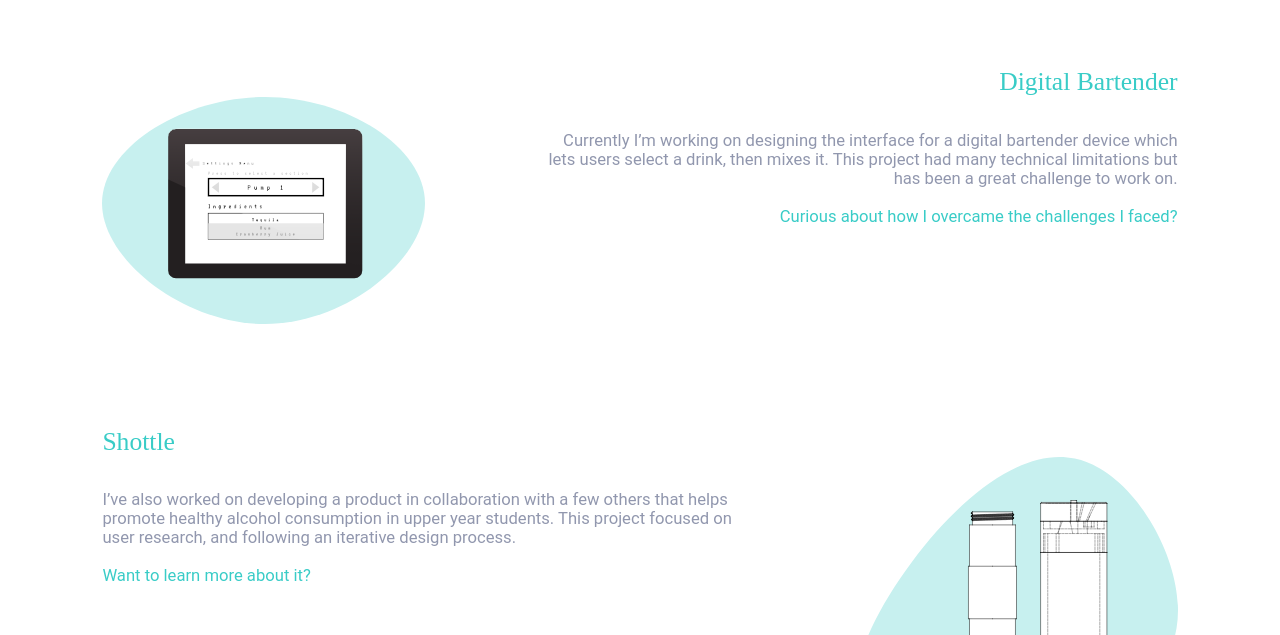
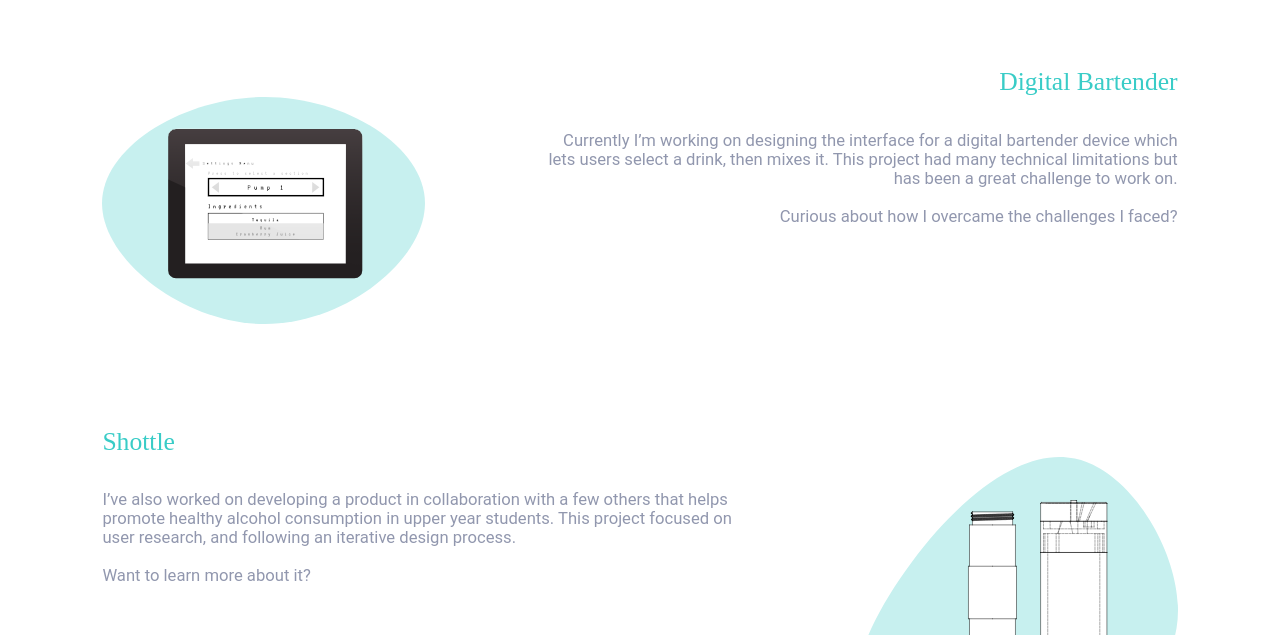
Before and after one commit to maheenadhami/maheenadhami.github.io, a plain HTML site: page index.html in a window 1280 px wide. Shown: the part 1820-2455 px from the top of the page. Drawn offline with Linux system fonts and the light colour scheme.

Commit message:
updating Projects

```diff
--- a/index.html
+++ b/index.html
@@ -84,22 +84,28 @@
 
     <div id="d1">
         <h3 class="right">Digital Bartender</h3>
-        <a href="https://www.soulfx.com/case-studies/"><img id="link-img" class="right-b" src="img/Bartender.svg"> </a>
+        <!-- <a href="https://www.soulfx.com/case-studies/"> -->
+            <img id="link-img" class="right-b" src="img/Bartender.svg">
+         <!-- </a> -->
         <p class="right">Currently I’m working on designing the interface for a digital bartender
                 device which lets users select a drink, then mixes it. This project had many technical
                 limitations but has been a great challenge to work on. <br/> <br/>
-                <a href="https://www.soulfx.com/case-studies/" id = "link">Curious about how I overcame the challenges I faced?
-                </a>
+                <!-- <a href="https://www.soulfx.com/case-studies/" id = "link"> -->
+                    Curious about how I overcame the challenges I faced?
+                <!-- </a> -->
         </p>
     </div>
     <div id="d3">
         <h3 class="left">Shottle</h3>
-        <a href="https://www.soulfx.com/case-studies/"><img id="link-img" class="left" src="img/Shottle.svg"></a>
+        <a href="https://www.soulfx.com/case-studies/">
+            <img id="link-img" class="left" src="img/Shottle.svg">
+        </a>
         <p class="left">I’ve also worked on developing a product in collaboration with a few others that helps
             promote healthy alcohol consumption in upper year students. This project focused on user research,
             and following an iterative design process. <br/> <br/>
-            <a href="https://www.soulfx.com/case-studies/" id = "link">Want to learn more about it?
-            </a>
+            <!-- <a href="https://www.soulfx.com/case-studies/" id = "link"> -->
+                Want to learn more about it?
+            <!-- </a>     -->
         </p>
     </div>
     <div id="d1">
```
